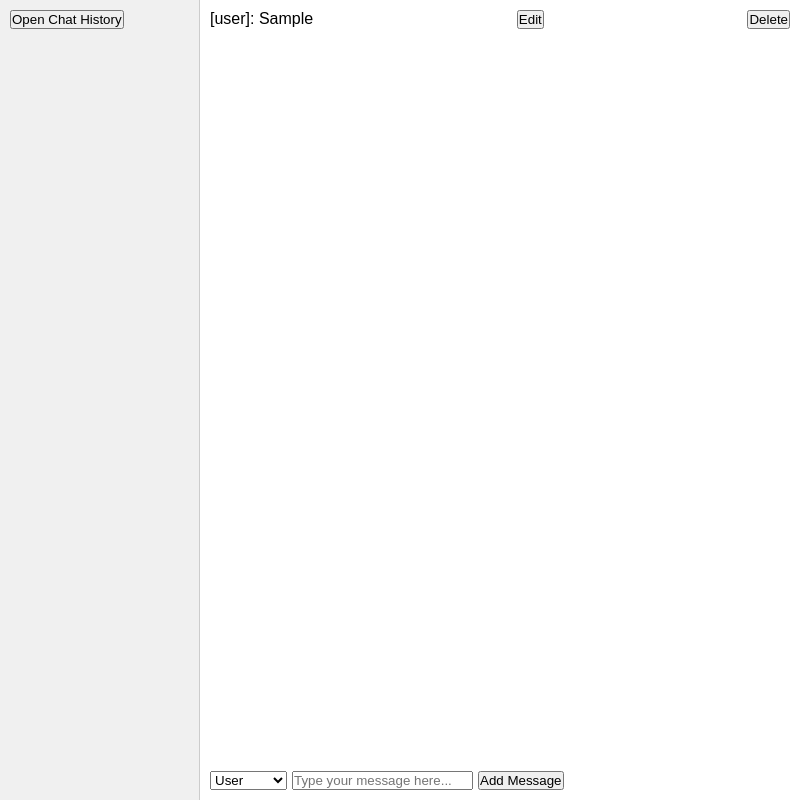
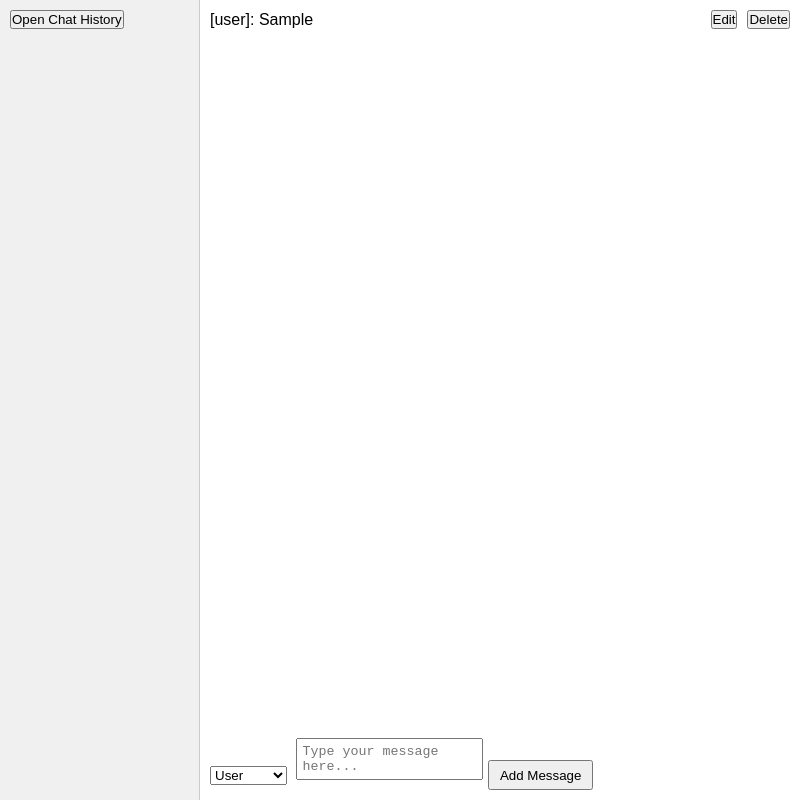
Before and after one commit to wangziao9/directory-of-dialogues, an Electron app: page index.html in a window 800 px wide. Both pictures are taken after typing "Sample" into the empty fields and a click on the button "Add Message". Drawn offline with Linux system fonts and the light colour scheme; no server answers.

Commit message:
UI change #1

```diff
--- a/index.html
+++ b/index.html
@@ -20,7 +20,7 @@
                     <option value="assistant">Assistant</option>
                     <option value="system">System</option>
                 </select>
-                <input type="text" id="message-input-field" placeholder="Type your message here..." />
+                <textarea id="message-input-field" placeholder="Type your message here..."></textarea>
                 <button id="add-message">Add Message</button>
             </div>
         </div>
--- a/renderer.js
+++ b/renderer.js
@@ -38,18 +38,39 @@ function updateMessageList() {
     chatHistory.forEach((message, index) => {
         const messageItem = document.createElement('div');
         messageItem.className = 'message-item';
-        messageItem.innerText = `[${message.role}]: ${message.content}`;
+        messageItem.style.display = 'flex';
+        messageItem.style.justifyContent = 'space-between';
+        messageItem.style.alignItems = 'center';
 
+        // Create a span to hold the message text
+        const messageText = document.createElement('span');
+        messageText.innerText = `[${message.role}]: ${message.content}`;
+        messageText.style.whiteSpace = 'pre-wrap'; // Ensure long words are wrapped
+        messageText.style.wordBreak = 'break-word'; // Ensure long words are wrapped
+        messageText.style.flexGrow = '1';
+
+        // Create a container for the buttons
+        const buttonContainer = document.createElement('div');
+        buttonContainer.style.display = 'flex';
+        buttonContainer.style.gap = '10px';
+
+        // Create Edit button
         const editButton = document.createElement('button');
         editButton.innerText = 'Edit';
         editButton.onclick = () => editMessage(index);
 
+        // Create Delete button
         const deleteButton = document.createElement('button');
         deleteButton.innerText = 'Delete';
         deleteButton.onclick = () => deleteMessage(index);
 
-        messageItem.appendChild(editButton);
-        messageItem.appendChild(deleteButton);
+        // Append buttons to the button container
+        buttonContainer.appendChild(editButton);
+        buttonContainer.appendChild(deleteButton);
+
+        // Append text and button container to the message item
+        messageItem.appendChild(messageText);
+        messageItem.appendChild(buttonContainer);
         messageList.appendChild(messageItem);
     });
 }
--- a/styles.css
+++ b/styles.css
@@ -37,8 +37,16 @@ body {
     margin-bottom: 10px; /* Space above input area */
 }
 
+.message-item {
+    display: flex;
+    justify-content: space-between; /* Space between message and buttons */
+    margin-bottom: 5px; /* Space between messages */
+}
+
 .message-input {
-    display: flex;
+    width: 100%;
+    overflow: hidden;
+    resize: none; /* Prevent manual resizing */
 }
 
 .message-input select,
@@ -46,8 +54,20 @@ body {
     margin-right: 5px;
 }
 
-.message-item {
-    display: flex;
-    justify-content: space-between; /* Space between message and buttons */
-    margin-bottom: 5px; /* Space between messages */
+/* Style for buttons to ensure uniform size */
+.message-input button {
+    padding: 5px 10px;
+    min-width: 80px; /* Ensure a minimum width */
+    height: 30px; /* Uniform height */
 }
+
+/* Styles for the input field to allow for dynamic height */
+#message-input-field {
+    flex: 1; /* Takes up remaining space */
+    max-height: 240px; /* Max height for 5 lines (approx 24px per line) */
+    height: auto; /* Allow height to adjust based on content */
+    resize: none; /* Prevent manual resizing */
+    overflow-y: auto; /* Allow vertical scrolling */
+    padding: 5px; /* Padding inside the input */
+    word-wrap: break-word; /* Ensures long words wrap within the textarea */
+}
```
